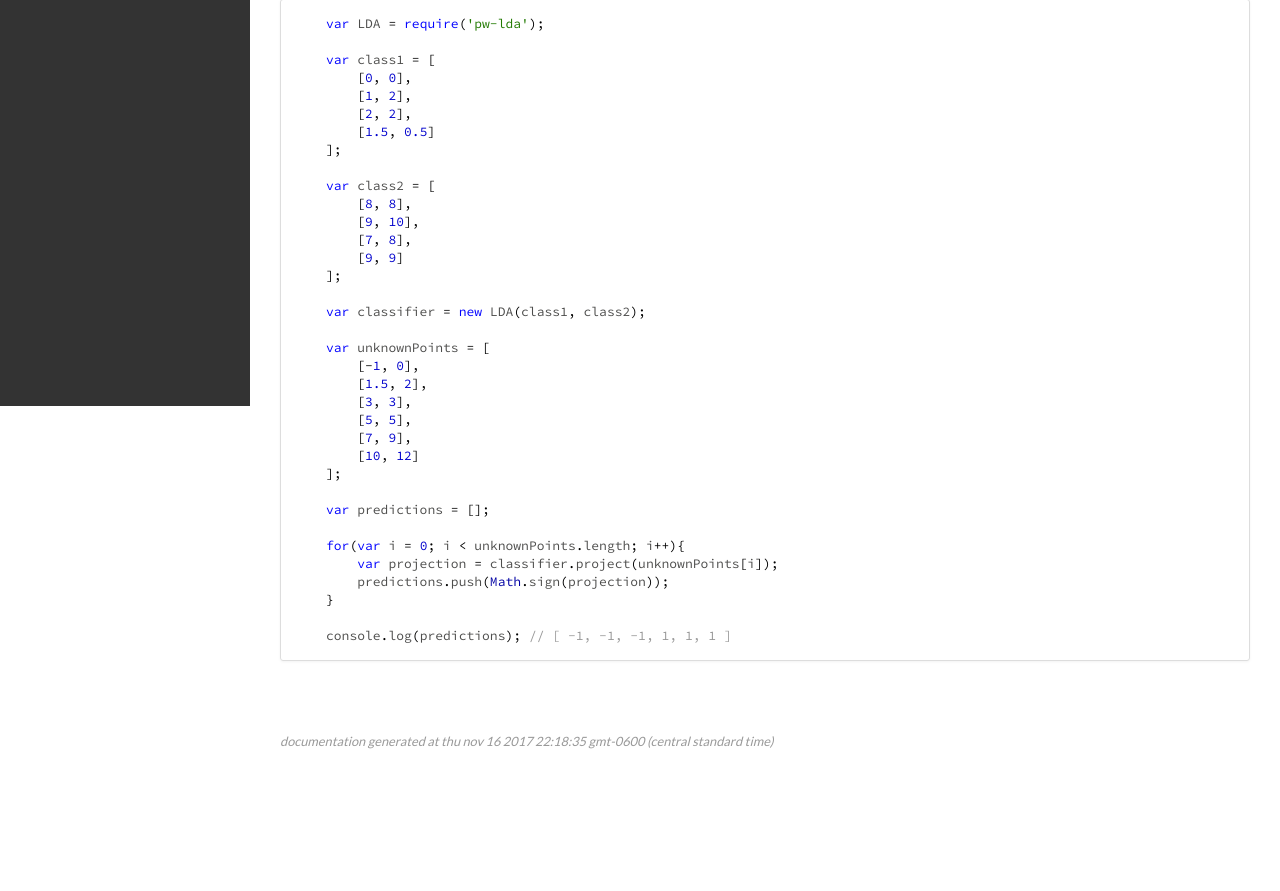
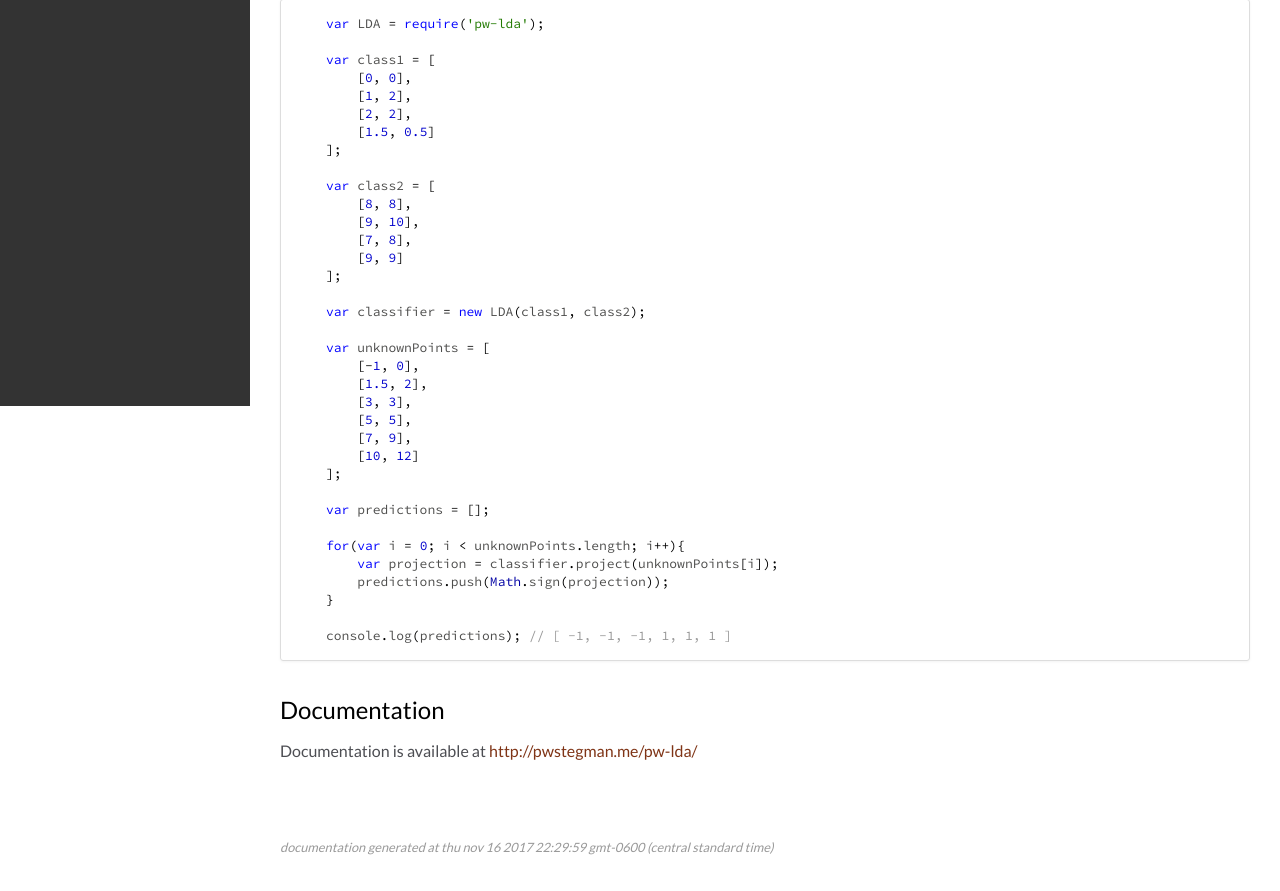
Before and after one commit to pwstegman/pw-lda, a website: page docs/index.html in a window 1280 px wide. Shown: the part 394-1285 px from the top of the page. Before the commit the page ends 1179 px from the top, so only its background shows below. Drawn offline with Linux system fonts and the light colour scheme.

Commit message:
Updated docs

```diff
--- a/docs/index.html
+++ b/docs/index.html
@@ -2,7 +2,7 @@
 <html lang="en">
 <head>
     <meta charset="utf-8">
-    <title>Home - pw-lda Documentation</title>
+    <title>Home - Documentation</title>
 
     <script src="scripts/prettify/prettify.js"></script>
     <script src="scripts/prettify/lang-css.js"></script>
@@ -83,7 +83,7 @@ for(var i = 0; i &lt; unknownPoints.length; i++){
     predictions.push(Math.sign(projection));
 }
 
-console.log(predictions); // [ -1, -1, -1, 1, 1, 1 ]</code></pre></article>
+console.log(predictions); // [ -1, -1, -1, 1, 1, 1 ]</code></pre><h2>Documentation</h2><p>Documentation is available at <a href="http://pwstegman.me/pw-lda/">http://pwstegman.me/pw-lda/</a></p></article>
     </section>
 
 
@@ -96,7 +96,7 @@ console.log(predictions); // [ -1, -1, -1, 1, 1, 1 ]</code></pre></article>
 <br class="clear">
 
 <footer>
-    Documentation generated at Thu Nov 16 2017 22:18:35 GMT-0600 (Central Standard Time)
+    Documentation generated at Thu Nov 16 2017 22:29:59 GMT-0600 (Central Standard Time)
 </footer>
 
 <script>prettyPrint();</script>
```
Also changed, not shown: docs/LDA.html (+2 -2 lines), docs/index.js.html (+2 -2 lines).
